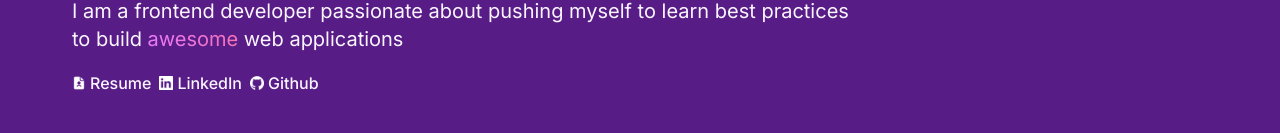
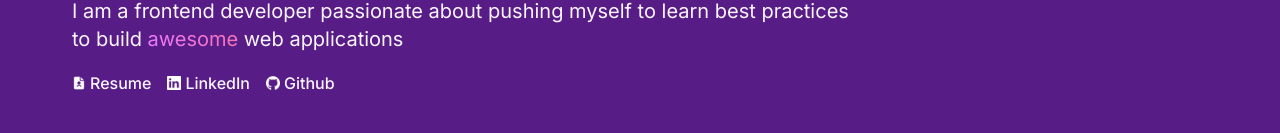
Before and after one commit to devejlee/portfolio, a Next.js app: page / in a window 1280 px wide. Shown: the part 167-300 px from the top of the page. Built offline with nearby package versions, Linux system fonts and the light colour scheme.

Commit message:
feat: add row-gap to socialLinks

```diff
--- a/components/Intro/Intro.module.scss
+++ b/components/Intro/Intro.module.scss
@@ -23,10 +23,11 @@
 .socialLinks {
   display: flex;
   flex-wrap: wrap;
+  row-gap: var(--spacing-sm);
   a {
     display: flex;
     align-items: center;
-    margin-right: var(--spacing-sm);
+    margin-right: var(--spacing-md);
     font-weight: 500;
   }
   img {
```
